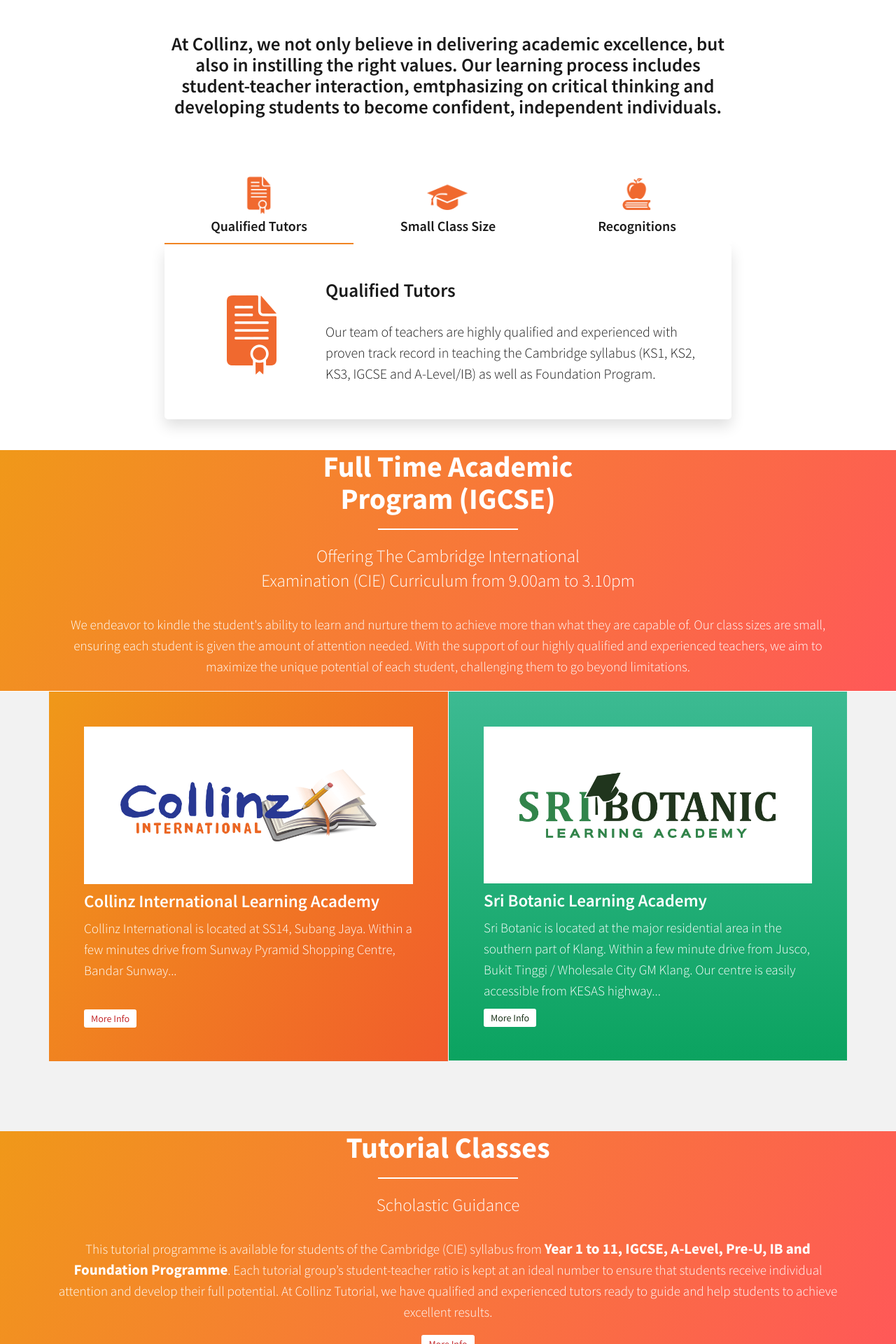
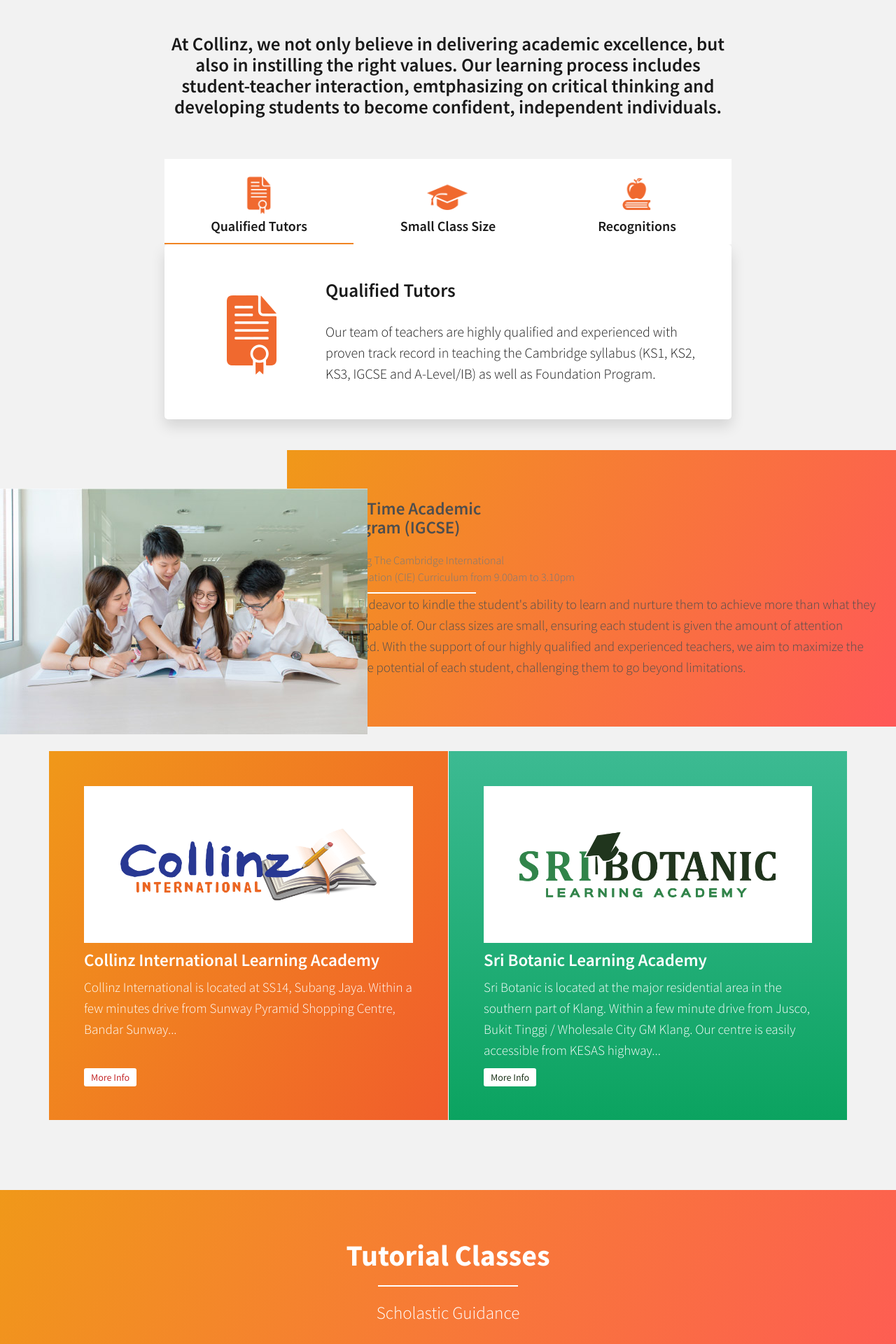
Before and after one commit to kashengl/collinz-web, a PHP site: page /index.html in a window 1280 px wide. Shown: the part 702-2622 px from the top of the page at 70% size. Run offline with PHP 8.4, Linux system fonts and the light colour scheme; some libraries are stand-ins or nearby versions.

Commit message:
working on parallax

```diff
--- a/css/new-main.css
+++ b/css/new-main.css
@@ -232,3 +232,19 @@
 #recent-works .Tab:hover > a {
   color: #222;
 }
+.academic {
+  min-height: 430px;
+}
+.academic .left {
+  position: absolute;
+  left: 0;
+  z-index: 1;
+  top: 55px;
+}
+.academic .right {
+  position: absolute;
+  right: 0;
+  width: 68%;
+  background-image: linear-gradient(-60deg, #ff5858 0%, #f09819 100%);
+  padding: 50px 20px 50px 70px;
+}
--- a/index.html
+++ b/index.html
@@ -179,12 +179,10 @@
             </nav><!--/nav-->
             <img class="nav-book" src="images/nav-bar-book.png">
         </header><!--/header-->
-
     </div>
 
+
     <div class="col-xs-12 paddingZero">
-
-
         <!-- Header Carousel -->
         <section class="carousel slide" id="myCarousel" name="myCarousel">
             <!-- Indicators -->
@@ -244,10 +242,10 @@
                 <img class="btn-next" src="images/home/slider/next.png"/>
             </a>
         </section>
+    </div>
 
 
-
-
+    <div class="col-xs-12 paddingZero">
         <section id="recent-works">
             <div class="container">
 
@@ -327,24 +325,26 @@
                 </div>
             </div><!--/.container-->
         </section><!--/#recent-works-->
+    </div>
 
 
 
-
-    <section class="orange-bg bottom-white-line" >
-        <div class="container">
-            <div class="center wow fadeInDown">
+    <div class="col-xs-12 paddingZero academic">
+        <div class="container fadeInDown">
+            <div class="vertical left">
+                <img src="images/fulltimeacademic.jpg">
+            </div>
+            <div class="vertical right">
                 <h2>Full Time Academic<br>
                 Program (IGCSE)</h2>
-                <div class="btm-line center-block"></div>
                 <h3>Offering The Cambridge International<br>
                   Examination (CIE) Curriculum from 9.00am to 3.10pm</h3>
+                  <div class="btm-line"></div>
                 <p class="lead">We endeavor to kindle the student's ability to learn and nurture them to achieve more than what they are capable of. Our class sizes are small, ensuring each student is given the amount of attention needed. With the support of our highly qualified and experienced teachers, we aim to maximize the unique potential of each student, challenging them to go beyond limitations. </p>
             </div>
 
-
-        </div><!--/.container-->
-    </section><!--/#recent-works-->
+        </div>
+    </div>
 
 
     <section id="middle" style="padding:0 0 100px 0;">
@@ -531,7 +531,7 @@ Bandar Botanic 41200, Klang.
             </div>
         </div>
     </footer><!--/#footer-->
-    </div>
+
 
 
 
--- a/js/main.js
+++ b/js/main.js
@@ -638,4 +638,24 @@ $(document).ready(function(){
 		var activeAttr = $(this).data("tab")
 		$('.Panel__body'+'.'+activeAttr).addClass('active');
 	})
+
+	$(window).bind('scroll', function(e){
+		parallaxScroll();
+	});
+	function parallaxScroll(){
+		var scrolledY = $(window).scrollTop();
+
+		if($(this).scrollTop()>=$('.academic').position().top && $(this).scrollTop()<=$('.academic').position().top + $('.academic').height() ){
+	        // yourActionHere();
+	        console.log(scrolledY);
+	    }
+
+
+		// console.log($('.vertical.left').css('top'));
+		// $('.vertical.left').css('top', ((scrolledY*1.3)) + 'px');
+		// $('.vertical.right').css('top',((scrolledY*1.3)) + 'px');
+		// console.log(((scrolledY*1.3)));
+		// $('.horizontal1').css('left','+' + ((scrolledY*0.2)) + '%');
+		// $('.opacity').css('opacity','0' + (scrolledY*0.001));
+	}
 });
--- a/src/new-main.less
+++ b/src/new-main.less
@@ -319,4 +319,22 @@
   }
   //end of sliding tab
 }
+
+.academic
+{
+  min-height: 430px;
+  .left{
+    position: absolute;
+    left: 0;
+    z-index: 1;
+    top: 55px;
+  }
+  .right{
+    position: absolute;
+    right: 0;
+    width: 68%;
+    background-image: linear-gradient(-60deg, #ff5858 0%, #f09819 100%);
+    padding: 50px 20px 50px 70px;
+  }
+}
 //end of sern
```
Also changed, not shown: images/fulltimeacademic.jpg (added), images/tutorialclasses.jpg (added). Lines whose indentation alone changed are shown as unchanged.
